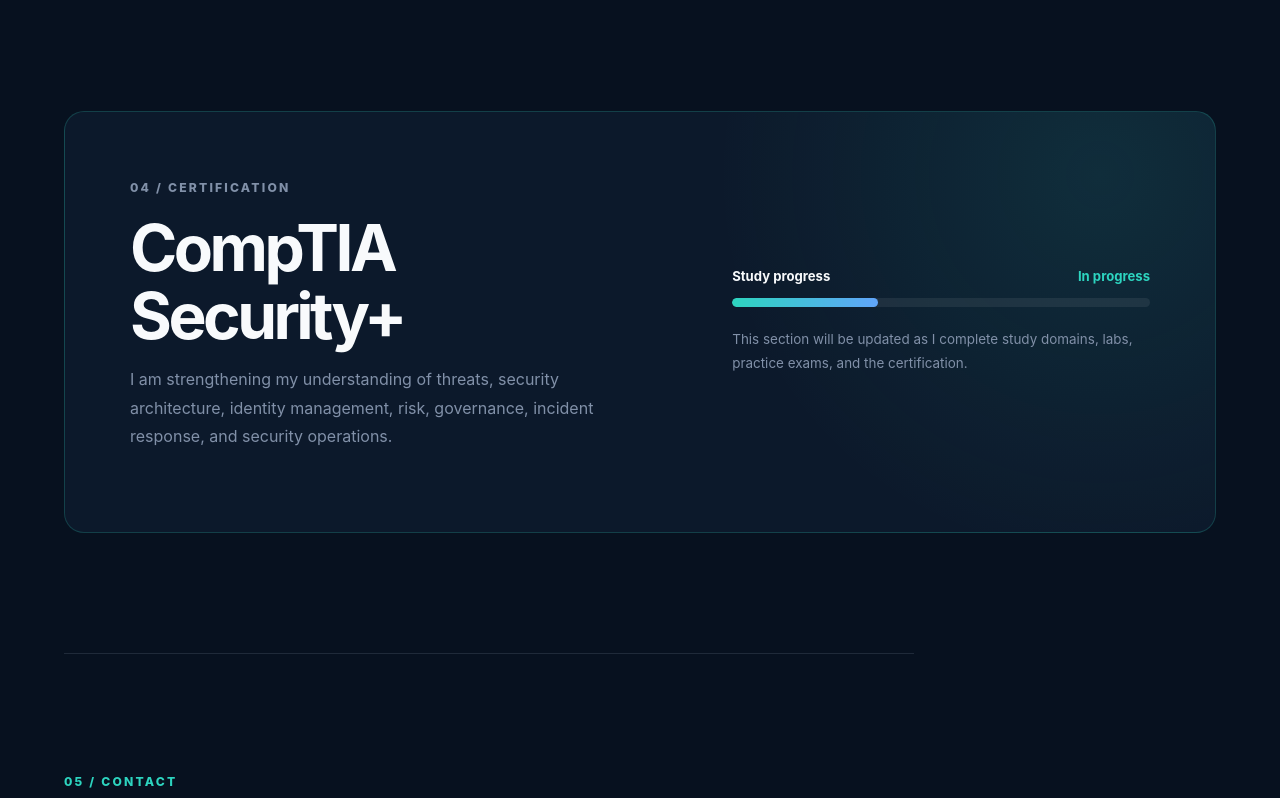
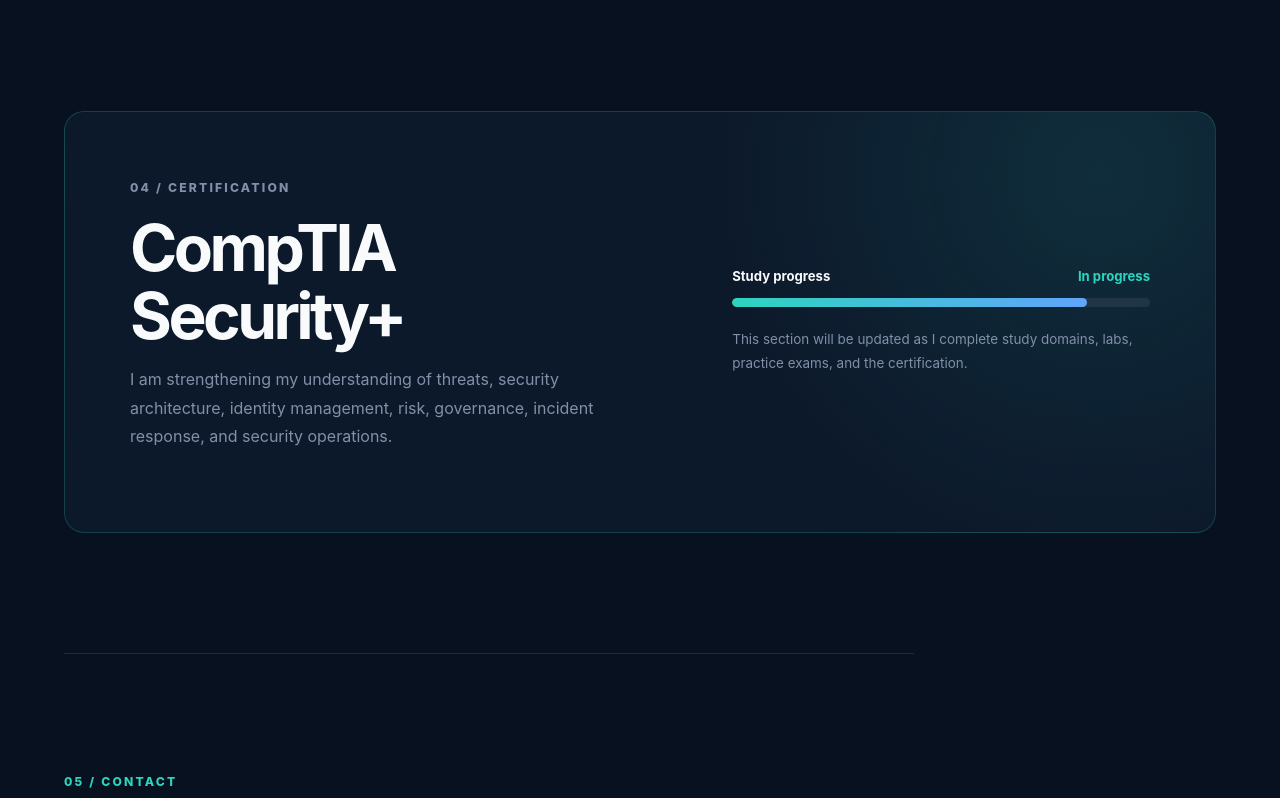
Before and after one commit to jeme4123/cybersecurity-portfolio, a React (Vite) app: page / in a window 1280 px wide. Shown: the part 3665-4463 px from the top of the page. Built offline with nearby package versions, Linux system fonts and the light colour scheme.

Commit message:
Update Security Plus study progress to 85 percent

```diff
--- a/src/App.css
+++ b/src/App.css
@@ -645,7 +645,7 @@
 }
 
 .progressFill {
-  width: 35%;
+  width: 85%;
   height: 100%;
   border-radius: inherit;
   background: linear-gradient(90deg, var(--primary), var(--blue));
```
